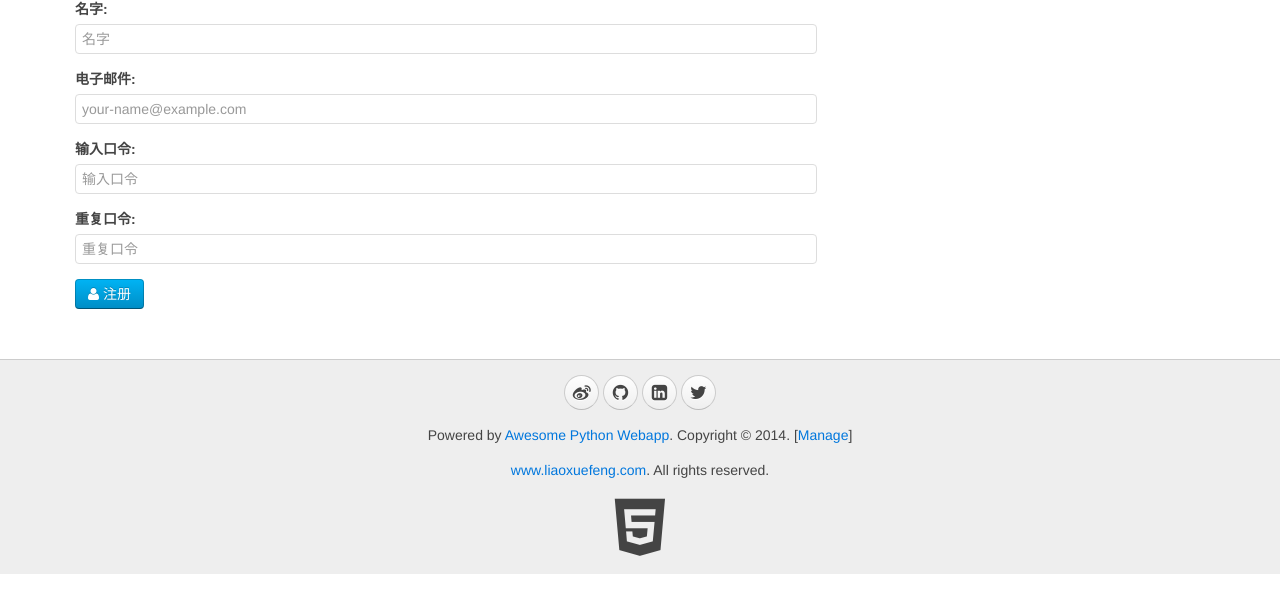
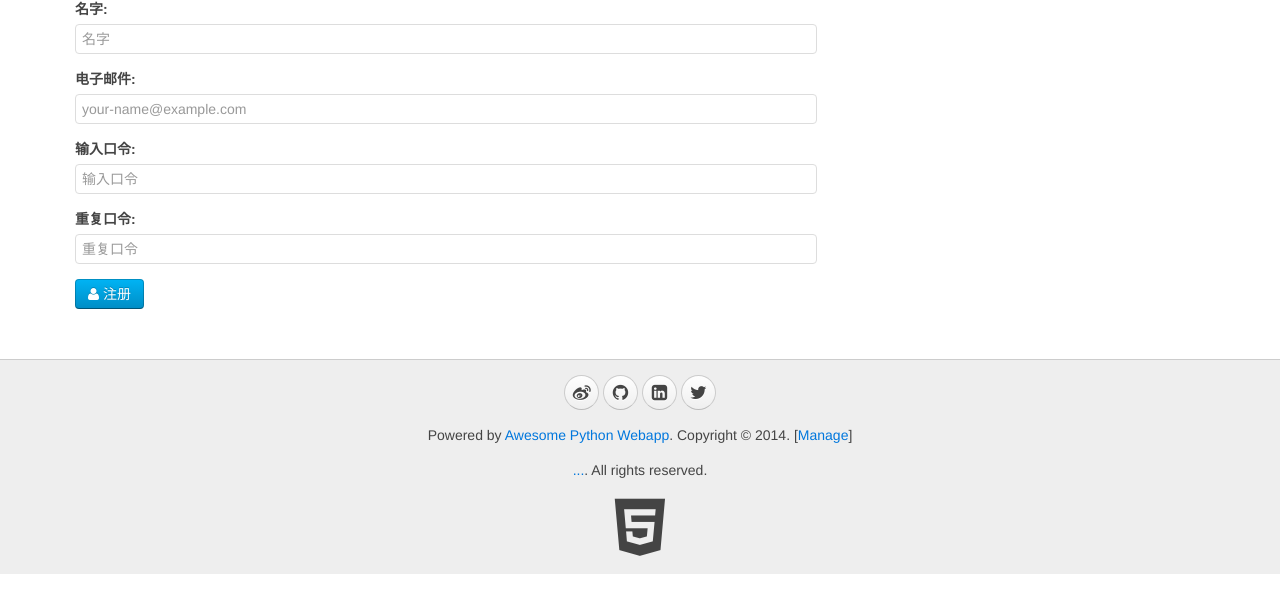
Before and after one commit to lw0216/python3-webapp, a Python web app: template www/templates/register.html in a window 1280 px wide. Shown: the part 115-728 px from the top of the page. Run offline with Jinja, Linux system fonts and the light colour scheme; the template is opened without the code that fills it, so the values that code supplies are empty.

Commit message:
Create __base__.html

```diff
--- a/www/templates/__base__.html
+++ b/www/templates/__base__.html
@@ -80,7 +80,7 @@
                     <a target="_blank" href="#" class="uk-icon-button uk-icon-twitter"></a>
                 </p>
                 <p>Powered by <a href="#">Awesome Python Webapp</a>. Copyright &copy; 2014. [<a href="/manage/" target="_blank">Manage</a>]</p>
-                <p><a href="#" target="_blank">www.liaoxuefeng.com</a>. All rights reserved.</p>
+                <p><a href="#" target="_blank">...</a>. All rights reserved.</p>
                 <a target="_blank" href="http://www.w3.org/TR/html5/"><i class="uk-icon-html5" style="font-size:64px; color: #444;"></i></a>
             </div>
 
```
